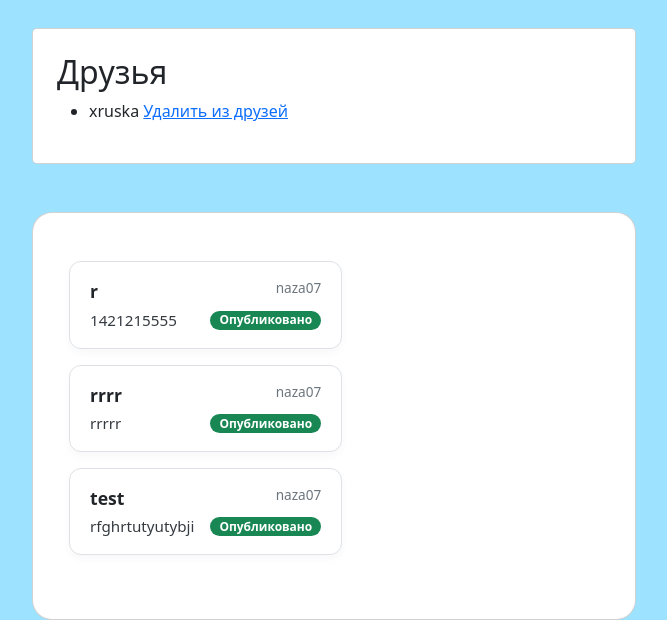
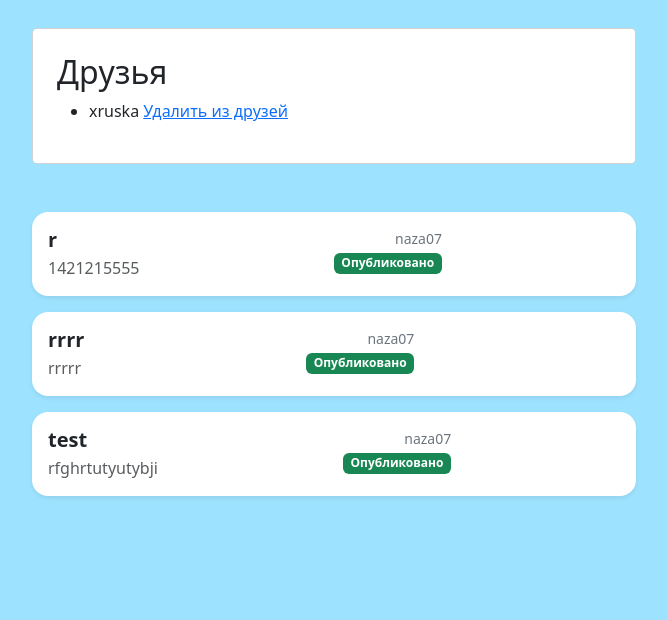
Before and after one commit to na07/Social-Network, a Django app: page /profile/4/ in a window 1280 px wide. Shown: the part 353-973 px from the top of the page, without its empty margins (306-973 px from the left). After the commit the page ends 850 px from the top, so only its background shows below. Run offline with Django 5.2, Linux system fonts and the light colour scheme; a user stored in the database is signed in; data comes from the database, SQL or seed files in the repository; both versions use the stored data as it was after the commit.

Commit message:
page remake and updates

```diff
--- a/templates/sn/profile_page.html
+++ b/templates/sn/profile_page.html
@@ -82,85 +82,37 @@ background-color: #9de2ff;
   </div>
 </div>
 {% endif %}
-<div class="px-4 py-500 mt-5">
-  <div class="row d-flex justify-content-center">
-    <div class="col col-md-9 col-lg-7 col-xl-6">
-      <div class="card" style="border-radius: 20px;">
-        <div class="card-body p-4">
-          <div class="d-flex">
-            <div class="flex-shrink-0">
-              <div class="container py-4">
-                <style>
-                  .post-card {
-                    border: 1px solid #dee2e6;
-                    border-radius: 12px;
-                    padding: 16px 20px;
-                    display: flex;
-                    justify-content: space-between;
-                    align-items: flex-start;
-                    background-color: #fff;
-                    max-width: 500px;
-                    box-shadow: 0 4px 10px rgba(0,0,0,0.03);
-                  }
+<div class="px-4 mt-5">
+  <div class="row justify-content-center">
+    <div class="col-12 col-md-9 col-lg-7 col-xl-6">
+      {% for post in posts %}
+        <div class="card shadow-sm border-0 rounded-4 mb-3 position-relative">
+          <div class="card-body d-flex justify-content-between align-items-start">
 
-                  .post-content {
-                    flex-grow: 1;
-                  }
+            <div class="me-3">
+              <h5 class="card-title fw-bold mb-1">{{ post.title }}</h5>
+              <p class="card-text text-muted mb-0">
+                {{ post.text|slice:":15" }}{% if post.text|length > 15 %}...{% endif %}
+              </p>
+            </div>
 
-                  .post-title {
-                    font-weight: 600;
-                    font-size: 1.1rem;
-                    margin-bottom: 4px;
-                  }
+            <div class="text-end">
+              <small class="text-secondary d-block">{{ post.author }}</small>
+              {% if post.status == "published" %}
+                <span class="badge bg-success">Опубликовано</span>
+              {% elif post.status == "draft" %}
+                <span class="badge bg-warning text-dark">Черновик</span>
+              {% else %}
+                <span class="badge bg-secondary">Неизвестно</span>
+              {% endif %}
+            </div>
 
-                  .post-text {
-                    color: #343a40;
-                    font-size: 0.95rem;
-                  }
-
-                  .post-meta {
-                    text-align: right;
-                    margin-left: 16px;
-                    white-space: nowrap;
-                  }
-
-                  .post-author {
-                    font-size: 0.85rem;
-                    color: #6c757d;
-                  }
-
-                  .status-badge {
-                    font-size: 0.75rem;
-                    padding: 0.3em 0.75em;
-                    border-radius: 999px;
-                    margin-top: 12px;
-                    display: inline-block;
-                  }
-                </style>
-                {% for post in posts %}
-                  <div class="post-card mb-3">
-                    <div class="post-content">
-                      <div class="post-title">{{ post.title }}</div>
-                      <div class="post-text">{{ post.text }}</div>
-                    </div>
-                    <div class="post-meta">
-                      <div class="post-author">{{ post.author }}</div>
-                      {% if post.status == "published" %}
-                        <span class="badge bg-success status-badge">Опубликовано</span>
-                      {% elif post.status == "draft" %}
-                        <span class="badge bg-warning text-dark status-badge">Черновик</span>
-                      {% else %}
-                        <span class="badge bg-secondary status-badge">Неизвестно</span>
-                      {% endif %}
-                    </div>
-                  </div>
-                {% endfor %}
-              </div>
-            </div>
+            <a href="{% url 'sn:post_info' post.id %}" class="stretched-link"></a>
           </div>
         </div>
-      </div>
+      {% endfor %}
     </div>
   </div>
 </div>
+
 {% endblock %}
```
Also changed, not shown: templates/sn/post_info.html (+9 -9 lines), templates/sn/posts_page.html (+5 -6 lines), db.sqlite3, social_network/urls.py (line endings or trailing spaces).
